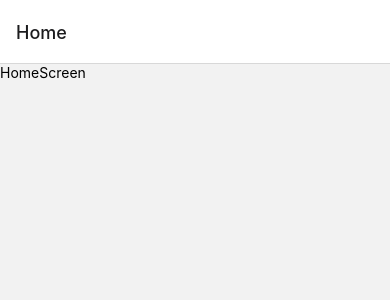
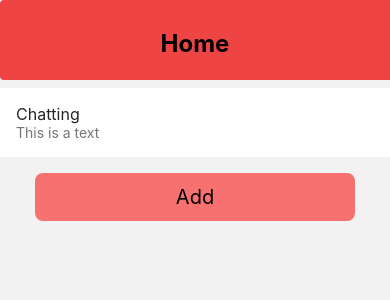
Before and after one commit to VinayN3gi/Chat-App, a React Native app: screen /Home in a window 390 px wide. Shown: the top 300 px of the page. Built offline with nearby package versions, Linux system fonts and the light colour scheme; no server answers.

Commit message:
"Add chat screen"

```diff
--- a/App.js
+++ b/App.js
@@ -5,6 +5,7 @@ import { StyleSheet, Text, View } from 'react-native';
 import LoginScreen from './screens/LoginScreen';
 import SignupScreen from './screens/SignupScreen';
 import HomeScreen from './screens/HomeScreen';
+import ChatScreen from './screens/ChatScreen';
 export default function App() {
   const Stack=createNativeStackNavigator();
   return (
@@ -13,6 +14,7 @@ export default function App() {
         <Stack.Screen name="LogIn" component={LoginScreen}/>
         <Stack.Screen name="SignUp" component={SignupScreen}/>
         <Stack.Screen name="Home" component={HomeScreen}/>
+        <Stack.Screen name="Chat" component={ChatScreen}/>
       </Stack.Navigator>
     </NavigationContainer>
   );
--- /dev/null
+++ b/components/CustomListItem.js
@@ -0,0 +1,16 @@
+import { View, Text } from 'react-native'
+import React from 'react'
+import { ListItem } from 'react-native-elements'
+
+export default function CustomListItem() {
+  return (
+   <ListItem className="bg-white">
+    <ListItem.Content>
+    <ListItem.Title>Chatting</ListItem.Title>
+    <ListItem.Subtitle numberOfLines={1} ellipsizeMode='tail'>
+        This is a text
+    </ListItem.Subtitle>
+    </ListItem.Content>
+   </ListItem>
+  )
+}
--- a/firebaseConfig.js
+++ b/firebaseConfig.js
@@ -1,5 +1,6 @@
 import { initializeApp } from 'firebase/app';
 import {getAuth} from "firebase/auth";
+import { getFirestore } from "firebase/firestore";
 const firebaseConfig = {
     apiKey: "AIzaSyCLfspKykJ_Os3d2zRUlJobyfWqH3iVF8M",
     authDomain: "signal-clone-7d3e2.firebaseapp.com",
@@ -9,5 +10,6 @@ const firebaseConfig = {
     appId: "1:380261943303:web:5294bad0bcbbe3c4d902a2"
 };
 const app = initializeApp(firebaseConfig);
-const auth=getAuth(auth)
-export {app,auth}
+const auth=getAuth(app);
+const db = getFirestore(app);
+export {app,auth,db}
--- /dev/null
+++ b/screens/ChatScreen.js
@@ -0,0 +1,42 @@
+import { View, Text, KeyboardAvoidingView, TouchableOpacity } from 'react-native'
+import React, { useEffect, useState } from 'react'
+import Header from '../components/Header'
+import { Input } from 'react-native-elements'
+import { db } from '../firebaseConfig'
+import { collection, addDoc } from "firebase/firestore";
+
+export default function ChatScreen({navigation}) {
+    useEffect(()=>{
+        navigation.setOptions({headerShown:false})
+    },[])
+
+    const [input,setInput]=useState("")
+
+    const addChat= async function()
+    {
+        try {
+            const docRef = await addDoc(collection(db, "chats"), {
+              chatName:input
+            });
+            console.log("Document written with ID: ", docRef.id);
+            navigation.goBack();
+          } catch (e) {
+            console.error("Error adding document: ", e);
+          }
+    }
+
+  return (
+    <KeyboardAvoidingView behavior='padding'>
+        <Header title="Add Chat"/>
+        <View className=" bg-gray-300 rounded-lg">
+        <Input className="mt-2 text-white text-xl" autofocus
+        placeholder='Enter a chat' type="String" value={input} onChangeText={(text)=> setInput(text)}/>
+        </View>
+        <View className="justify-center items-center">
+        <TouchableOpacity onPress={addChat} preessDuration={0.5} className="mt-4 bg-red-500 w-80 h-16 rounded-xl justify-center items-center">
+            <Text className="text-xl text-bold text-white">Add Chat</Text>
+        </TouchableOpacity>
+        </View>
+    </KeyboardAvoidingView>
+  )
+}
--- a/screens/HomeScreen.js
+++ b/screens/HomeScreen.js
@@ -1,10 +1,44 @@
-import { View, Text } from 'react-native'
-import React from 'react'
+import { View, Text, SafeAreaView, TouchableOpacity, KeyboardAvoidingView } from 'react-native'
+import React, { useEffect } from 'react'
+import Header from '../components/Header'
+import CustomListItem from '../components/CustomListItem';
+import { collection, getDocs } from "firebase/firestore";
+import { db } from '../firebaseConfig';
+export default function HomeScreen({navigation}) {
 
-export default function HomeScreen() {
+
+
+
+  useEffect(()=>{
+    navigation.setOptions({headerShown:false})
+  },[])
+
+
+
+
+  const onClick= async function()
+  {
+    //navigation.navigate("Chat");
+    try{
+
+        const querySnapshot = await getDocs(collection(db, "chats"));
+        querySnapshot.forEach((doc) => {
+        console.log(doc.id,doc.data());
+        });
+    }catch(e){
+        alert(e)
+    }
+  }
+
   return (
-    <View>
-      <Text>HomeScreen</Text>
-    </View>
+    <KeyboardAvoidingView behavior='padding'>
+        <Header title="Home"/>
+        <CustomListItem/>
+        <View className=" justify-center items-center">
+        <TouchableOpacity onPress={onClick} className="bg-red-400 h-12 mt-4 rounded-lg w-80 items-center justify-center">
+            <Text className=" text-xl ">Add</Text>
+        </TouchableOpacity>
+        </View>
+    </KeyboardAvoidingView>
   )
 }
--- a/screens/LoginScreen.js
+++ b/screens/LoginScreen.js
@@ -34,7 +34,13 @@ export default function LoginScreen({navigation}) {
     {
         navigation.navigate("SignUp")
     }
-    auth.onAuthStateChanged(()=>{navigation.replace("Home")});
+
+    auth.onAuthStateChanged((authUser)=>{
+        if(authUser)
+        {
+         navigation.replace("Home")
+        }
+    });
 
   return (
    <KeyboardAvoidingView behavior='padding'>
```
